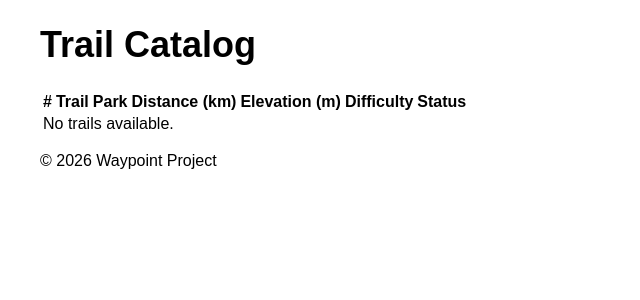
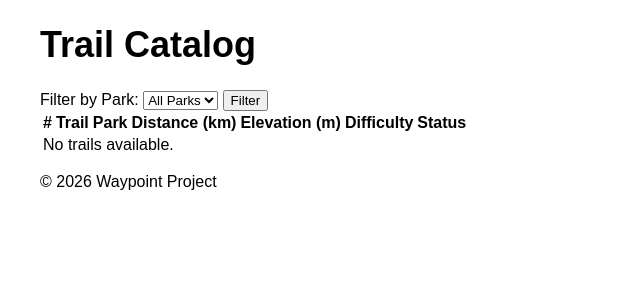
Before and after one commit to nilampancholi61/WaypointProject, a Django app: page /trails/ in a window 1280 px wide. Shown: the part 58-358 px from the top of the page, without its empty margins (0-640 px from the left). Run offline with Django 4.2, Linux system fonts and the light colour scheme; data that the repository does not hold is empty.

Commit message:
week 13: filter trails by park

```diff
--- a/templates/catalog.html
+++ b/templates/catalog.html
@@ -4,7 +4,24 @@
 
 {% block content %}
     <h1>Trail Catalog</h1>
+    <form method="get">
+    <label for="park">Filter by Park:</label>
 
+    <select name="park" id="park">
+        <option value="">All Parks</option>
+
+        {% for park in parks %}
+            <option value="{{ park.id }}"
+                {% if selected_park and selected_park.id == park.id %}
+                    selected
+                {% endif %}>
+                {{ park.name }}
+            </option>
+        {% endfor %}
+    </select>
+
+    <button type="submit">Filter</button>
+</form>
     <table>
         <thead>
             <tr>
--- a/trails/views.py
+++ b/trails/views.py
@@ -1,13 +1,27 @@
 from django.shortcuts import render
 
-from .models import Trail
+from .models import Park, Trail
 
 
 def catalog(request):
-    trails = Trail.objects.filter(is_open=True).order_by("distance_km")
+    park_id = request.GET.get("park")
+
+    trails = Trail.objects.filter(
+        is_open=True
+    ).order_by("distance_km")
+
+    selected_park = None
+
+    if park_id:
+        selected_park = Park.objects.get(id=park_id)
+        trails = trails.filter(park=selected_park)
 
     return render(
         request,
         "catalog.html",
-        {"trails": trails},
+        {
+            "trails": trails,
+            "parks": Park.objects.all().order_by("name"),
+            "selected_park": selected_park,
+        },
     )
```
